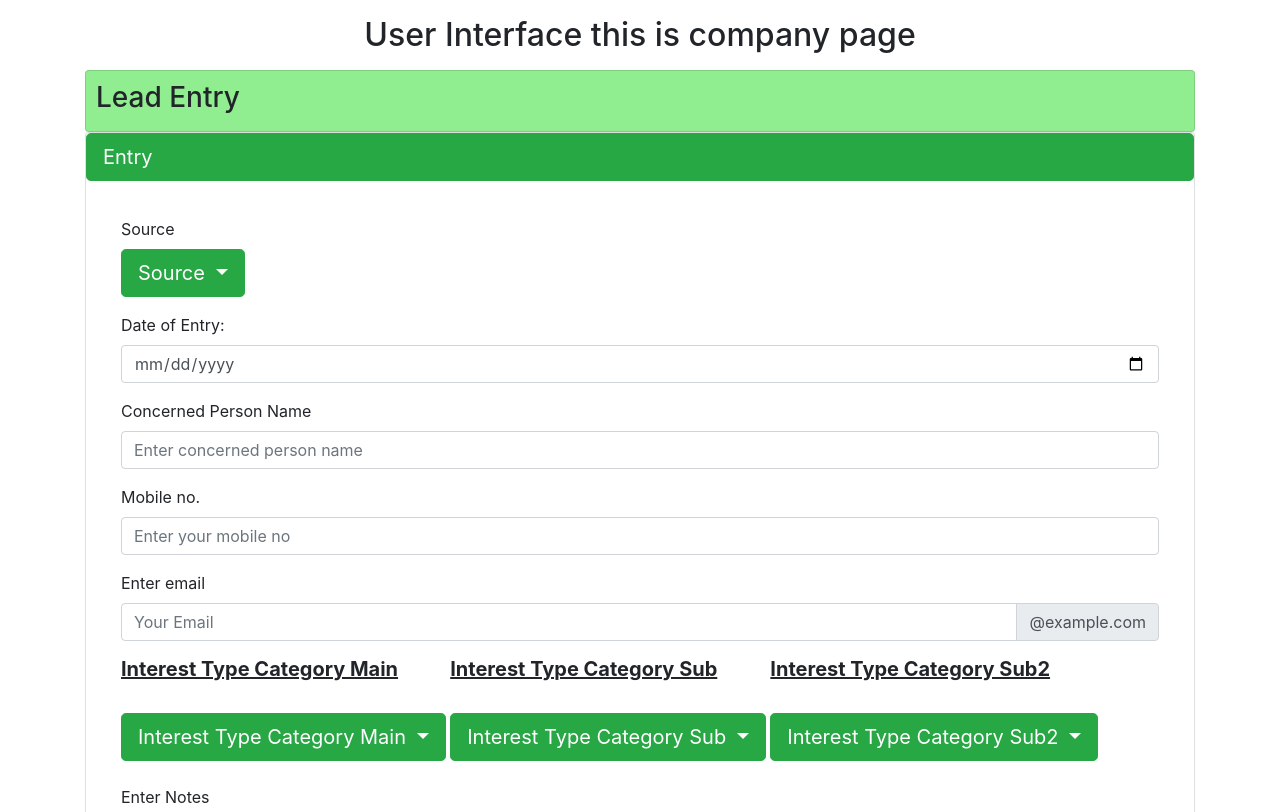
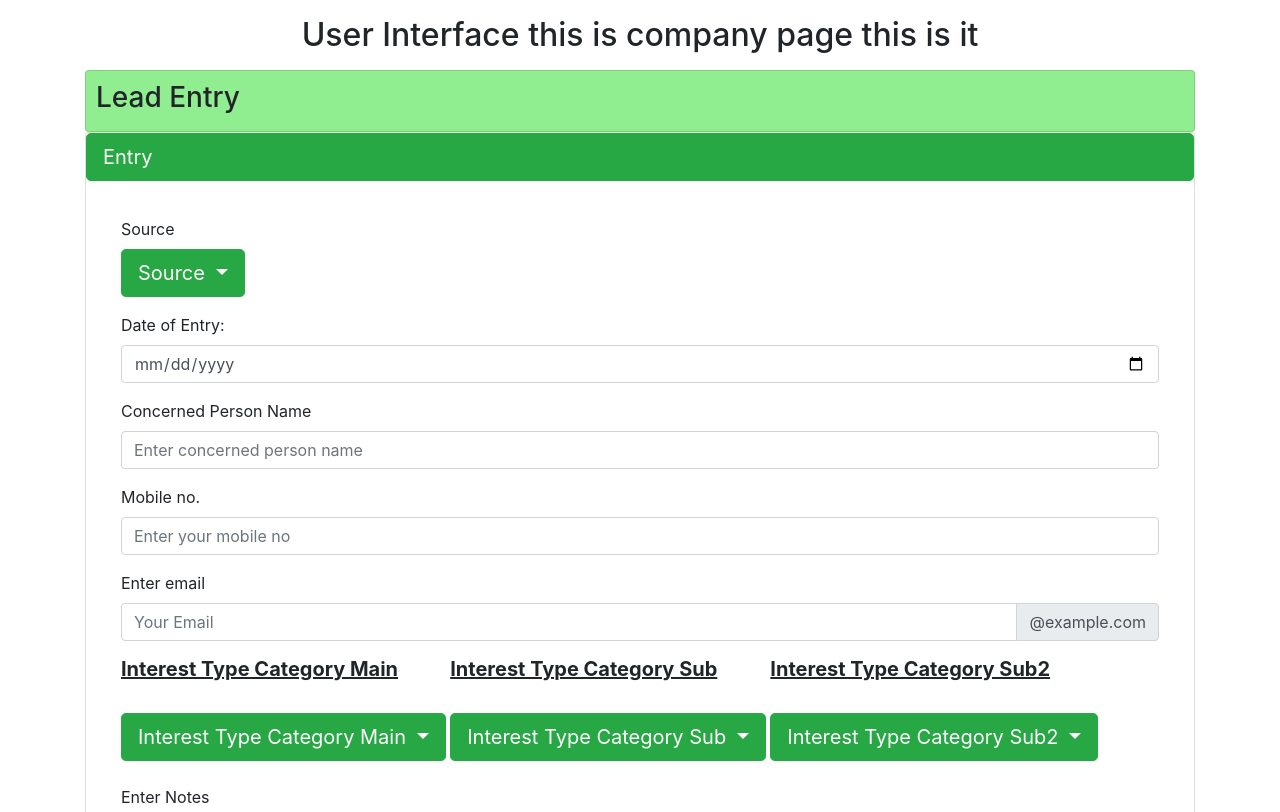
Before and after one commit to Minshu123/dockertask, a plain HTML site: page index.html in a window 1280 px wide. Shown: the top 812 px of the page. Drawn offline with nearby package versions, Linux system fonts and the light colour scheme.

Commit message:
foruth commit

```diff
--- a/index.html
+++ b/index.html
@@ -54,7 +54,7 @@
   }
 </script>
 <div class="container">
-  <h2 style="text-align:center ;" class="pt-3 pb-2">User Interface this is company page</h2>
+  <h2 style="text-align:center ;" class="pt-3 pb-2">User Interface this is company page this is it</h2>
   <div id="accordion">
   	<div style="background-color:lightgreen;" class="card">
     <label style=" padding:10px 10px 0px 10px;"><h3>Lead Entry</h3></label>
```
